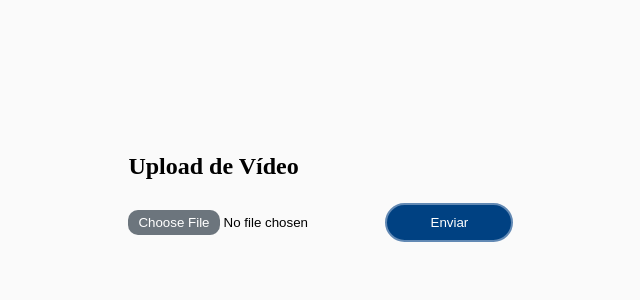
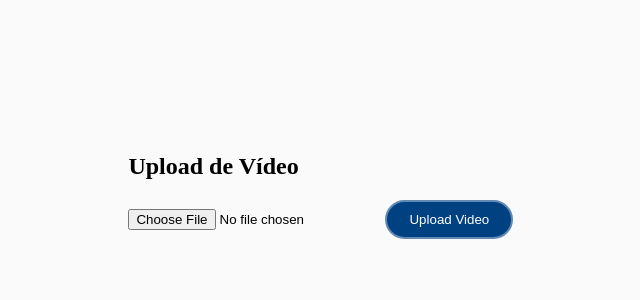
Before and after one commit to joaovyctorfc/ReconView_V2, a Django app: page /uploadIA/ in a window 1280 px wide; the page is wider, and only the part inside the window is pictured. Shown: the part 192-492 px from the top of that part, without its empty margins (294-934 px from the left). Run offline with Django 5.2, Linux system fonts and the light colour scheme.

Commit message:
upload da análise de video
implementação do código da análise de vídeo

```diff
--- a/ReconView/urls.py
+++ b/ReconView/urls.py
@@ -16,12 +16,10 @@ Including another URLconf
 """
 from django.contrib import admin
 from django.urls import path,include
-from django.conf import settings
-from django.conf.urls.static import static
 
 urlpatterns = [
     path('admin/', admin.site.urls),
     path('', include('paginas.urls')),
 
 
-] + static(settings.MEDIA_URL, document_root=settings.MEDIA_ROOT)
+]
--- a/paginas/templates/analiseVideo.html
+++ b/paginas/templates/analiseVideo.html
@@ -62,7 +62,6 @@
             const userEmail = sessionStorage.getItem('userEmail');
             if (userEmail) {
                 const userEmailElement = document.createElement('p');
-                userEmailElement.textContent = 'Bem-vindo ' + userEmail;
                 document.querySelector('.container').appendChild(userEmailElement);
             }
         });
--- a/paginas/templates/upload_video_ia.html
+++ b/paginas/templates/upload_video_ia.html
@@ -50,10 +50,10 @@
         <div class="card">
             <div class="card-body">
                 <h2>Upload de Vídeo</h2>
-                <form id="uploadForm" action="{% url 'uploadIA' %}" method="post" enctype="multipart/form-data" onsubmit="showLoader()">
+                <form action="{% url 'uploadIA' %}" method="post" enctype="multipart/form-data">
                     {% csrf_token %}
-                    <input type="file" name="video" accept="video/*" class="custom-file-input">
-                    <button type="submit" class="btn btn-primary mt-3">Enviar</button>
+                    <input type="file" name="video" required>
+                    <button type="submit">Upload Video</button>
                 </form>
                 <div id="loader" style="display: none;" class="loader"></div>
                 <div id="userEmailDisplay" style="margin-top: 20px;"></div>
--- a/paginas/urls.py
+++ b/paginas/urls.py
@@ -1,13 +1,14 @@
 from django.urls import path
-from.views import Home, Cadastro, Usuario, Clima, AnaliseVideo, Upload, Video, Perfil, UploadIA, Email, AtualizarSenha, download
+from.views import Home,Cadastro,Usuario,Clima,AnaliseVideo,Upload, Video,Perfil,UploadIA,Email,AtualizarSenha
 from . import views
+
 
 urlpatterns = [
  path('',Home.as_view(),name='login')  ,
 
  path('cadastro/',Cadastro.as_view(),name='cadastro'),
 
- path('home/',Usuario.as_view(),name='principal')   ,
+ path('home/',Usuario.as_view(),name='principal'),
 
  path('clima/',Clima.as_view(),name='clima'),
 
@@ -21,11 +22,13 @@ path('perfil/',Perfil.as_view(),name='perfil'),
 
 path('email/',Email.as_view(),name='email'),
 
-path('confirmacao/', Email.as_view(), name='confirmacao'),
+    path('confirmacao/', Email.as_view(), name='confirmacao'),
 
-path('uploadIA/',UploadIA.as_view(),name='uploadIA'),
+path('uploadIA/', views.UploadIA.as_view(), name='uploadIA'),
 
- path('download/', views.download, name='download'),
+path('download/', views.download, name='download'),
+
+path('analise_video/', views.AnaliseVideo.as_view(), name='analiseVideo'),
 
 path('atualizar_senha/',AtualizarSenha.as_view(),name='senha'),
 
--- a/paginas/views.py
+++ b/paginas/views.py
@@ -1,19 +1,18 @@
 import os
 import random
 import requests
-import bcrypt
-import cv2
 from django.shortcuts import render, redirect
 from django.contrib import messages
 from django.views.generic import TemplateView
 from django.views import View
 from django.core.files.storage import FileSystemStorage
+from django.http import FileResponse
 from django.http import HttpResponse
 from django.core.mail import send_mail
+from django.conf import settings
+from ultralytics import YOLO
 from .firebase import db
-from ultralytics import YOLO
-from django.conf import settings
-
+import cv2
 
 firebase_link = 'https://reconview-1410a-default-rtdb.firebaseio.com/'
 codigos_de_confirmacao = {}
@@ -182,37 +181,40 @@ class AtualizarSenha(TemplateView):
 
         return self.render_to_response({'codigo_enviado': True, 'destinatario': destinatario})  # Renderiza o template após a tentativa de atualização
 
-
-
-# Análise de vídeo
-
-#UPLOAD_FOLDER = 'uploads'
-#app.config['UPLOAD_FOLDER'] = UPLOAD_FOLDER
-
-class UploadIA(View):
+class UploadIA(TemplateView):
     template_name = 'upload_video_ia.html'
 
     def get(self, request):
         return render(request, self.template_name)
 
     def post(self, request):
+        # Verifique se um arquivo de vídeo foi enviado
         if 'video' not in request.FILES:
-            return redirect(request.url)
+            messages.error(request, "Por favor, envie um arquivo de vídeo.")
+            return redirect('uploadIA')
 
+        # Salvar o arquivo enviado
         file = request.FILES['video']
-        if not file:
-            return redirect(request.url)
-
         fs = FileSystemStorage()
         filename = fs.save(file.name, file)
         file_path = os.path.join(settings.MEDIA_ROOT, filename)
 
-        result_video_path = self.analise_video(file_path)
+        try:
+            # Processa o vídeo com a análise de IA
+            result_video_path = self.analise_video(file_path)
+            messages.success(request, "Análise de vídeo concluída com sucesso.")
+        except Exception as e:
+            messages.error(request, f"Ocorreu um erro durante a análise do vídeo: {e}")
+            return redirect('uploadIA')
 
+        # Renderiza o template com o caminho do vídeo resultante
         return render(request, 'analiseVideo.html', {'result_video_path': result_video_path})
 
     def analise_video(self, video_path):
+        # Carrega o modelo YOLO
         model = YOLO("yolov8n.pt")
+
+        # Configurações do vídeo de entrada
         cap = cv2.VideoCapture(video_path)
         output_path = os.path.join(settings.MEDIA_ROOT, 'result.mp4')
         fps = cap.get(cv2.CAP_PROP_FPS)
@@ -223,18 +225,28 @@ class UploadIA(View):
 
         while cap.isOpened():
             success, frame = cap.read()
-            if success:
-                results = model(frame)
-                annotated_frame = results[0].plot()
-                out.write(annotated_frame)
-            else:
+            if not success:
                 break
+            results = model(frame)
+            annotated_frame = results[0].plot()
+            out.write(annotated_frame)
 
+        # Libera os recursos
         cap.release()
         out.release()
+
         return output_path
 
+def download(request):
+    result_video_path = request.POST.get('result_video_path')
+    if not result_video_path:
+        messages.error(request, "O vídeo analisado não está disponível para download.")
+        return redirect('uploadIA')
 
-def download(request):
-    # Implementação da view para download
-    return HttpResponse("Download iniciado")
+    file_path = os.path.join(settings.MEDIA_ROOT, result_video_path)
+    if os.path.exists(file_path):
+        response = FileResponse(open(file_path, 'rb'), as_attachment=True, filename=os.path.basename(file_path))
+        return response
+    else:
+        messages.error(request, "O arquivo de vídeo não foi encontrado.")
+        return redirect('uploadIA')
```
Also changed, not shown: ReconView/settings.py (+5 -4 lines), db.sqlite3, 12 other files.
